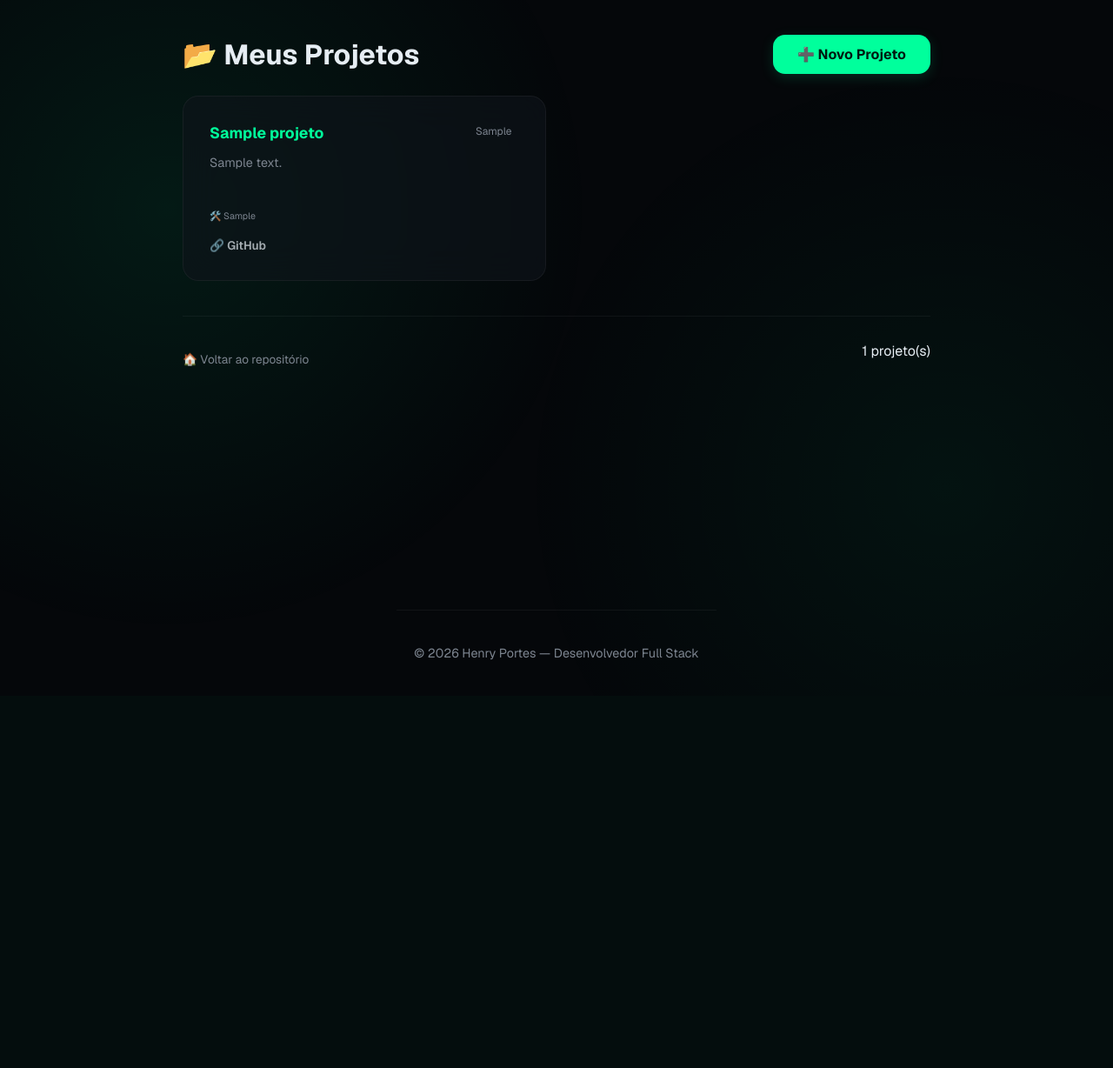
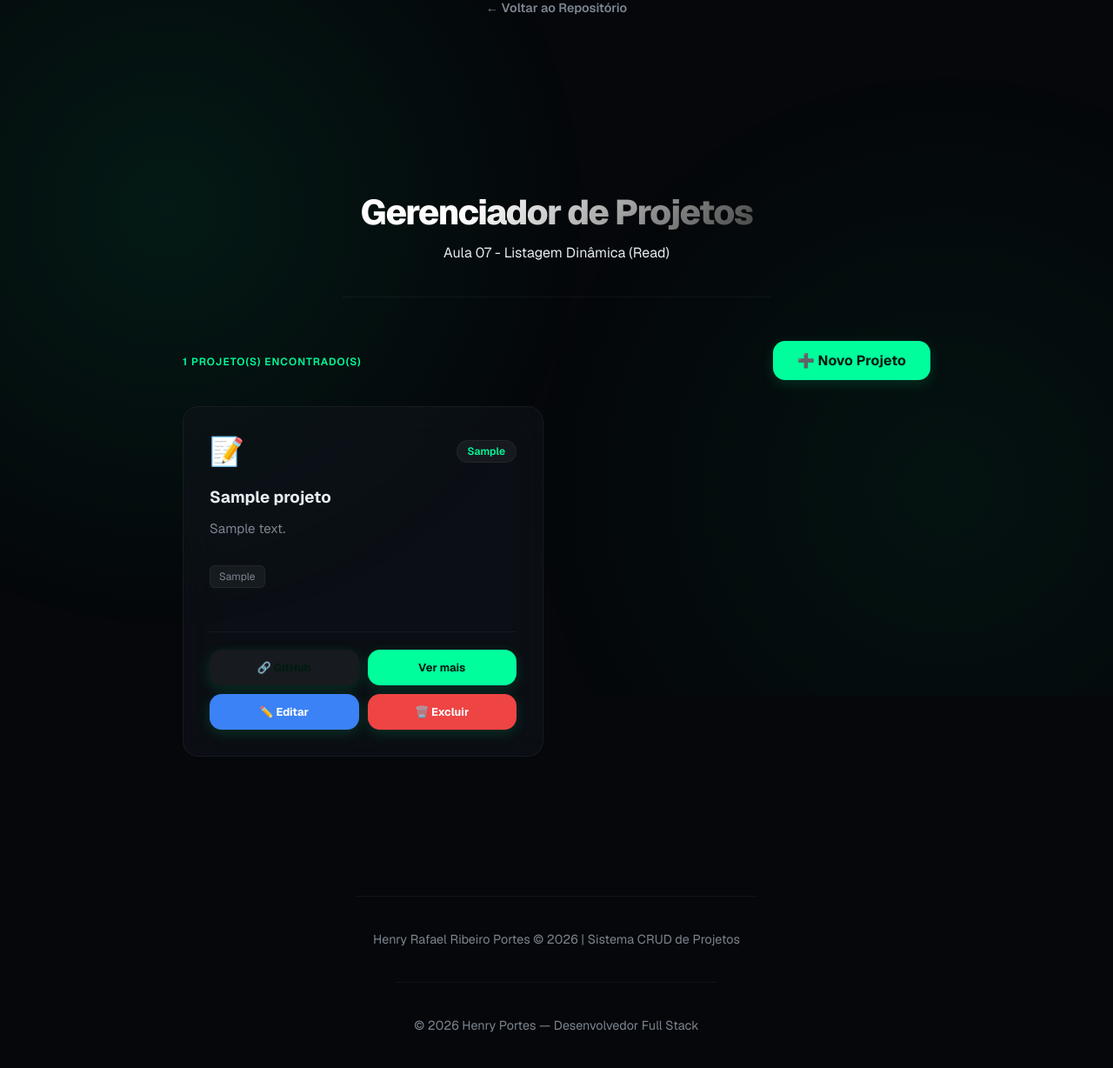
Before and after one commit to henryportes880/2026-DWII, a PHP site: page /05_crud/index.php in a window 1280 px wide. Shown: the whole page at 87% size. Before the commit the page ends 759 px from the top, so only its background shows below. Run offline with PHP 8.4, Linux system fonts and the light colour scheme; the visitor is signed in with stand-in values (Sample User, id 1); tables that the repository leaves empty or names only in its code hold one stand-in row (values such as "Sample post").

```diff
--- a/05_crud/index.php
+++ b/05_crud/index.php
@@ -13,53 +13,96 @@ $caminho_raiz  = '../';
 include __DIR__ . '/../includes/cabecalho.php';
 ?>
 
-<div class="container">
-    <div class="header-flex">
-        <h1 class="titulo-secao">📂 Meus Projetos</h1>
+<body class="hub-page">
+<a href="../index.php" class="btn-voltar">← Voltar ao Repositório</a>
+<header class="hub-header">
+    <div class="container">
+        <div class="header-acoes">
+        </div>
+        <h1>Gerenciador de Projetos</h1>
+        <p class="tagline">Aula 07 - Listagem Dinâmica (Read)</p>
+    </div>
+</header>
+
+<main class="container">
+    <div style="display: flex; justify-content: space-between; align-items: center; margin-bottom: 30px;">
+        <div class="stats">
+            <span class="badge-aula"><?= count($projetos) ?> projeto(s) encontrado(s)</span>
+        </div>
         <a href="cadastrar.php" class="btn">➕ Novo Projeto</a>
     </div>
 
     <?php if ($cadastroOk): ?>
-        <div class="alerta-sucesso">✅ Projeto cadastrado com sucesso!</div>
+        <div class="alerta-sucesso" style="margin-bottom: 30px; padding: 15px; border-radius: 12px; background: rgba(34, 197, 94, 0.1); color: #4ade80; border: 1px solid rgba(34, 197, 94, 0.2); text-align: center;">
+            ✅ Projeto cadastrado com sucesso!
+        </div>
     <?php endif; ?>
 
     <?php if (empty($projetos)): ?>
-        <div class="card card-vazio">
-            <span class="icone-vazio">🔌</span>
-            <p>Nenhum projeto encontrado.</p>
-            <a href="cadastrar.php" class="btn btn-outline">Começar agora</a>
+        <div class="card card-apresentacao" style="text-align: center; padding: 60px;">
+            <span style="font-size: 3rem; display: block; margin-bottom: 20px;">🔌</span>
+            <h2 class="titulo-sessao">Nenhum projeto encontrado</h2>
+            <p class="texto-destaque" style="margin-bottom: 25px;">Sua base de dados está vazia. Comece cadastrando seu primeiro trabalho!</p>
+            <a href="cadastrar.php" class="btn">Cadastrar Agora</a>
         </div>
     <?php else: ?>
-        <div class="grid-projetos-crud">
+        <div class="grid-hub">
             <?php foreach ($projetos as $projeto): ?>
-                <div class="card card-projeto-lista">
-                    <div class="projeto-header">
-                        <h3><?= htmlspecialchars($projeto['nome']) ?></h3>
-                        <span class="badge-ano"><?= htmlspecialchars($projeto['ano']) ?></span>
+                <article class="card card-hub">
+                    <div class="card-topo">
+                        <span class="icone-projeto">📝</span>
+                        <span class="badge-categoria"><?= htmlspecialchars($projeto['ano']) ?></span>
                     </div>
 
-                    <p class="projeto-desc"><?= htmlspecialchars($projeto['descricao']) ?></p>
-
-                    <div class="projeto-meta">
-                        <small>🛠️ <?= htmlspecialchars($projeto['tecnologias']) ?></small>
+                    <div class="card-corpo">
+                        <h3><?= htmlspecialchars($projeto['nome']) ?></h3>
+                        <p class="desc-hub">
+                            <?= mb_strimwidth(htmlspecialchars($projeto['descricao']), 0, 120, "...") ?>
+                        </p>
                     </div>
 
-                    <?php if ($projeto['link_github']): ?>
-                        <div class="projeto-footer">
-                            <a href="<?= htmlspecialchars($projeto['link_github']) ?>" target="_blank" class="btn-github">
-                                🔗 GitHub
+                    <div class="tags" style="margin-top: 10px;">
+                        <?php
+                        $tecs = explode(',', $projeto['tecnologias']);
+                        foreach($tecs as $tec): ?>
+                            <span class="tag"><?= trim(htmlspecialchars($tec)) ?></span>
+                        <?php endforeach; ?>
+                    </div>
+
+                    <div class="card-footer" style="margin-top: auto; padding-top: 20px; display: flex; flex-direction: column; gap: 10px;">
+
+                        <div style="display: flex; gap: 10px;">
+                            <?php if ($projeto['link_github']): ?>
+                                <a href="<?= htmlspecialchars($projeto['link_github']) ?>" target="_blank" class="btn" style="flex: 1; text-align: center; font-size: 0.8rem; background: rgba(255,255,255,0.05);">
+                                    🔗 GitHub
+                                </a>
+                            <?php endif; ?>
+                            <a href="detalhes.php?id=<?= $projeto['id'] ?>" class="btn" style="flex: 1; text-align: center; font-size: 0.8rem;">
+                                Ver mais
                             </a>
                         </div>
-                    <?php endif; ?>
-                </div>
+
+                        <div style="display: flex; gap: 10px;">
+                            <a href="editar.php?id=<?= $projeto['id'] ?>" class="btn" style="flex: 1; text-align: center; font-size: 0.8rem; background-color: #3b82f6; border-color: #3b82f6; color: white;">
+                                ✏️ Editar
+                            </a>
+                            <a href="excluir.php?id=<?= $projeto['id'] ?>" onclick="return confirm('Tem certeza que deseja excluir este projeto? Esta ação não pode ser desfeita.');" class="btn" style="flex: 1; text-align: center; font-size: 0.8rem; background-color: #ef4444; border-color: #ef4444; color: white;">
+                                🗑️ Excluir
+                            </a>
+                        </div>
+
+                    </div>
+                </article>
             <?php endforeach; ?>
         </div>
     <?php endif; ?>
+</main>
 
-    <footer class="footer-listagem">
-        <a href="<?= $caminho_raiz ?>index.php" class="link-voltar">🏠 Voltar ao repositório</a>
-        <span class="contador"><?= count($projetos) ?> projeto(s)</span>
-    </footer>
-</div>
+<footer class="main-footer" style="margin-top: 80px;">
+    <div class="container">
+        <p>Henry Rafael Ribeiro Portes © 2026 | Sistema CRUD de Projetos</p>
+    </div>
+</footer>
 
 <?php include __DIR__ . '/../includes/rodape.php'; ?>
+</body>
```
Also changed, not shown: 05_crud/editar.php (added, +157 -0 lines).
